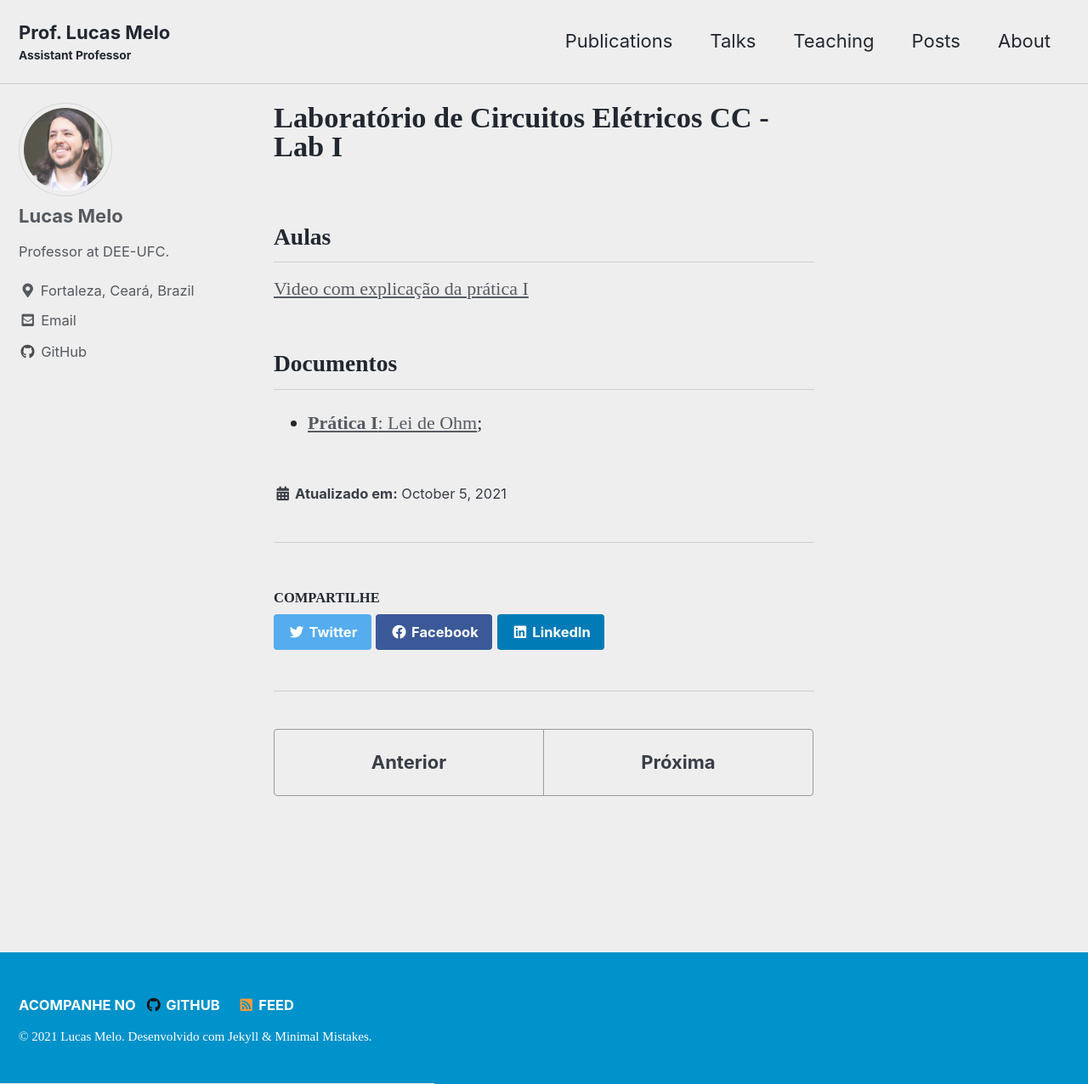
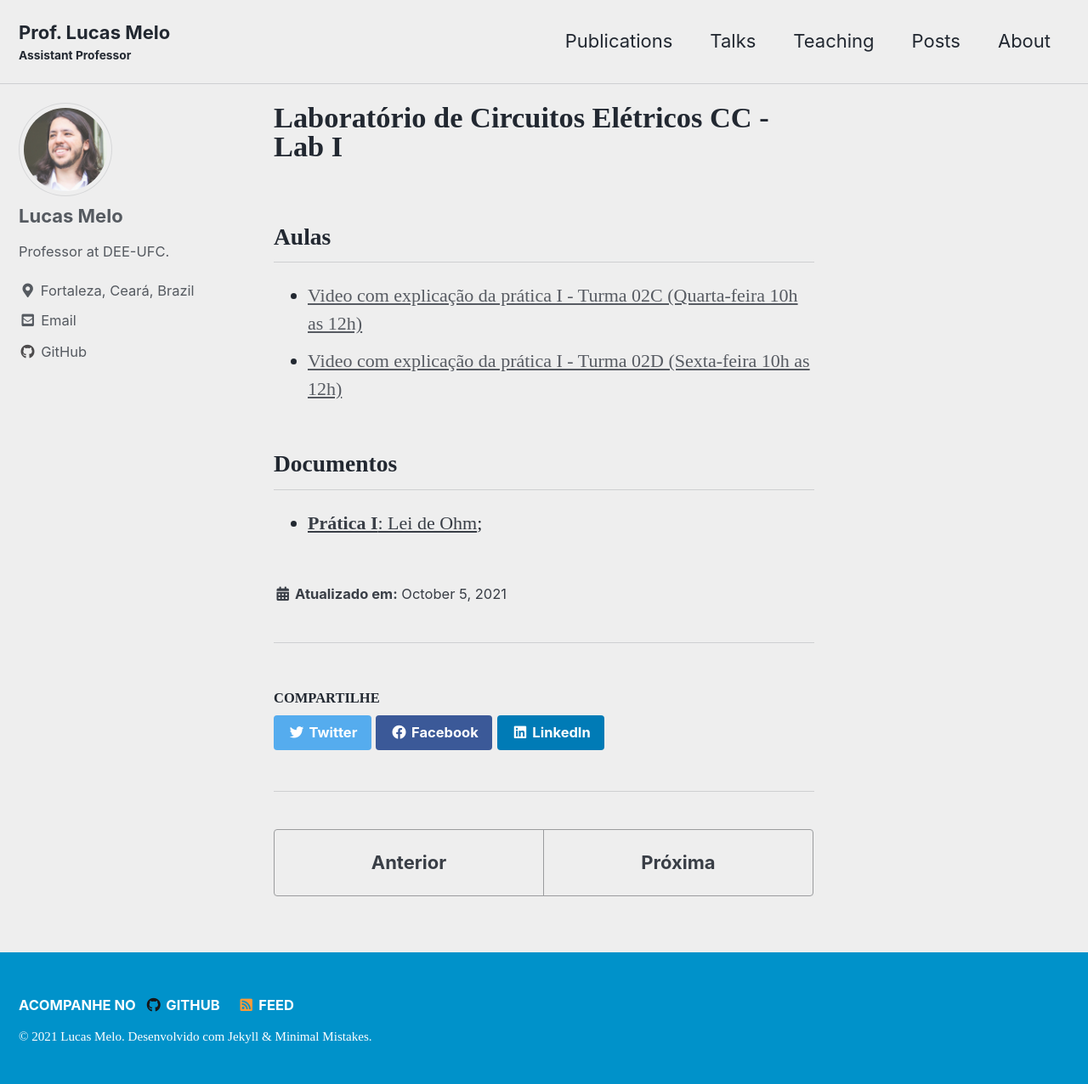
Before and after one commit to lucassm/lucassm.github.io, a Jekyll site: the page built from _teaching/Lab-CI-2021-2/Lab-I/index.md, in a window 1280 px wide and 1276 px high. Shown: the whole window at 85% size. Built offline with Jekyll 4.4.1, drawn with Linux system fonts in a browser that asks for light colours; cached includes are drawn as plain includes; some web fonts are replaced.

Commit message:
UPDATE: Lab I em Lab-CI-2021-2

```diff
--- a/_teaching/Lab-CI-2021-2/Lab-I/index.md
+++ b/_teaching/Lab-CI-2021-2/Lab-I/index.md
@@ -9,7 +9,8 @@ location: Fortaleza, Brazil
 ---
 
 ## Aulas
-[Video com explicação da prática I]()
+- [Video com explicação da prática I - Turma 02C (Quarta-feira 10h as 12h)]()
+- [Video com explicação da prática I - Turma 02D (Sexta-feira 10h as 12h)]()
 
 ## Documentos
-- [**Prática I**: Lei de Ohm]();
+- [**Prática I**: Lei de Ohm](https://docs.google.com/document/d/1oMORaCRewhWj652D9B7VOzW0wPnkC5Nz/edit?usp=sharing&ouid=115037078425068686312&rtpof=true&sd=true);
```
